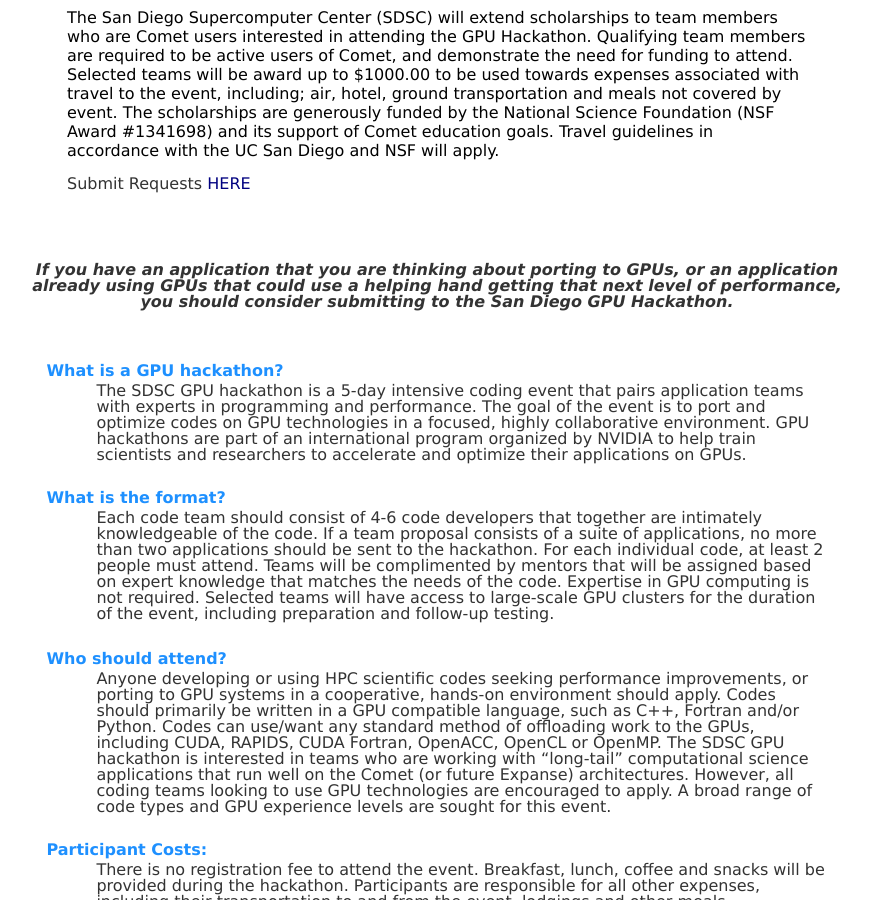
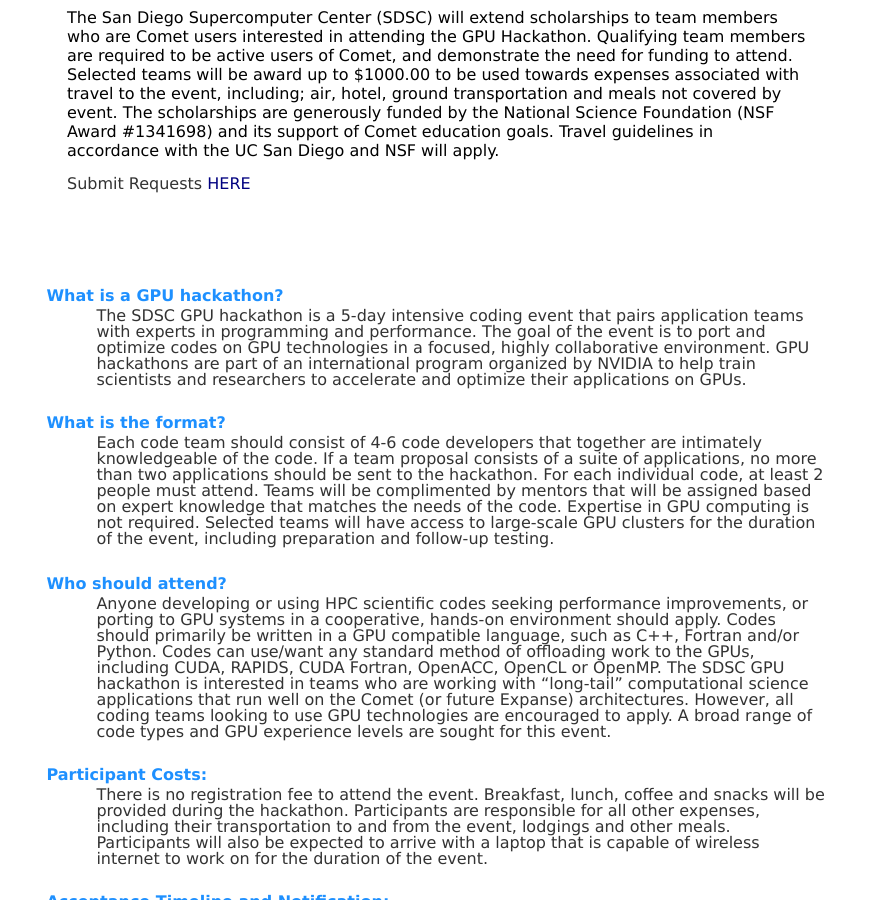
Before and after one commit to sdsc-hpc-training/sdsc-hpc-training.github.io, a Jekyll site: the page built from gpuhackathon/index.html, in a window 1280 px wide and 900 px high, scrolled down 653 px. Shown: the whole window, without its empty margins (201-1072 px from the left). Built offline with Jekyll 4.4.1, drawn with Linux system fonts in a browser that asks for light colours.

Commit message:
Update index.html

```diff
--- a/gpuhackathon/index.html
+++ b/gpuhackathon/index.html
@@ -45,14 +45,8 @@
 San Diego GPU Hackathon.</b></p>
 </td></tr>
 <tr><td align='left' valign='top'>&nbsp; </td></tr>
-<tr><td align='center' valign='top'>
-<p class="italic"><b>If you have an application that you are thinking about porting to GPUs,
-or an application already using GPUs that could use a helping hand getting
-that next level of performance, you should consider submitting to the
-San Diego GPU Hackathon.</b></p>
-</td></tr>
-<tr><td align='left' valign='top'>&nbsp; </td></tr>
 <tr><td align='left' valign='top'>
+
 <table border=0 width=96% align="center">
   <tr><td align='left' valign='top'>&nbsp; </td></tr>
   <tr><td align='left' valign='top'>
```
